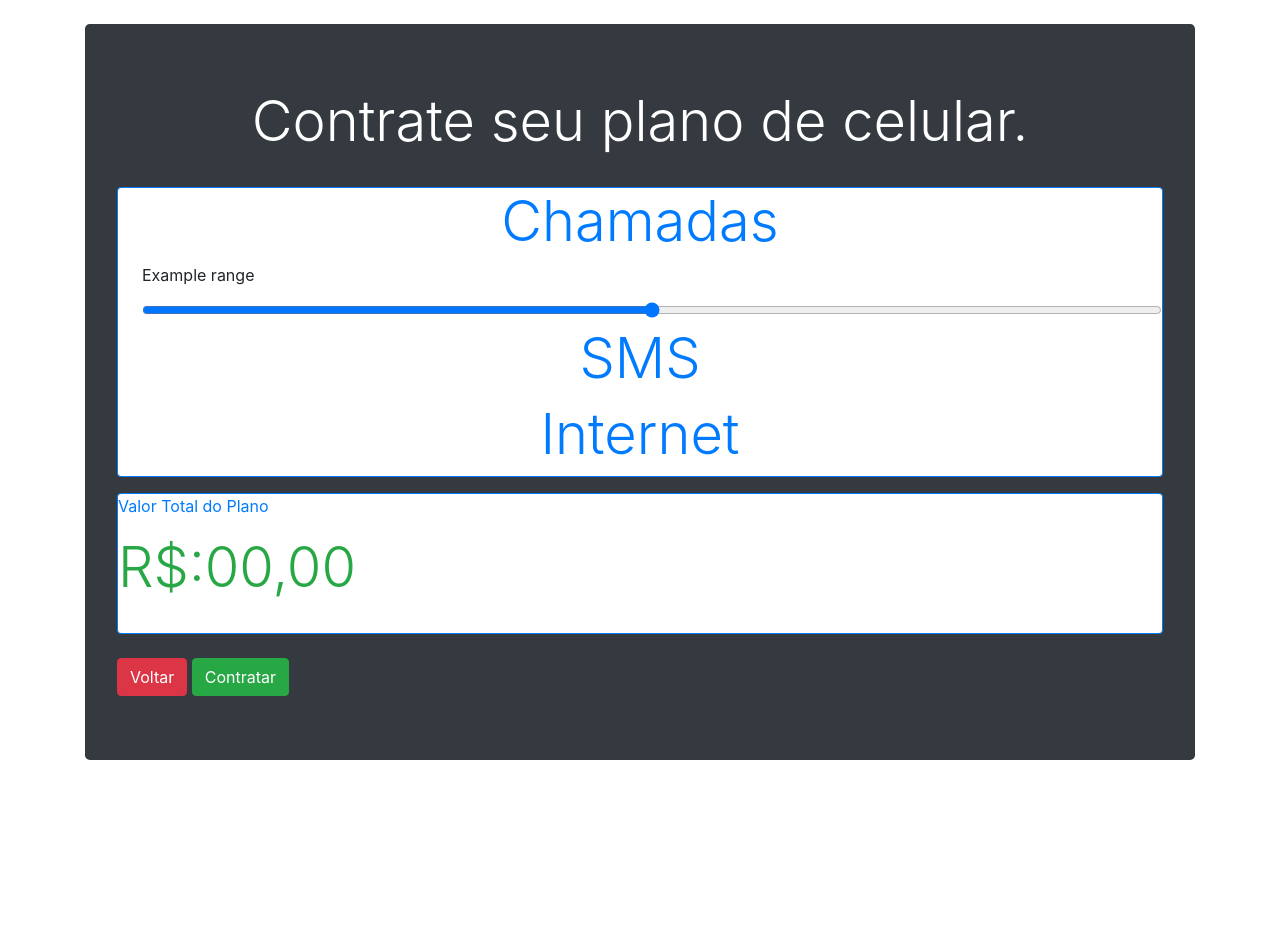
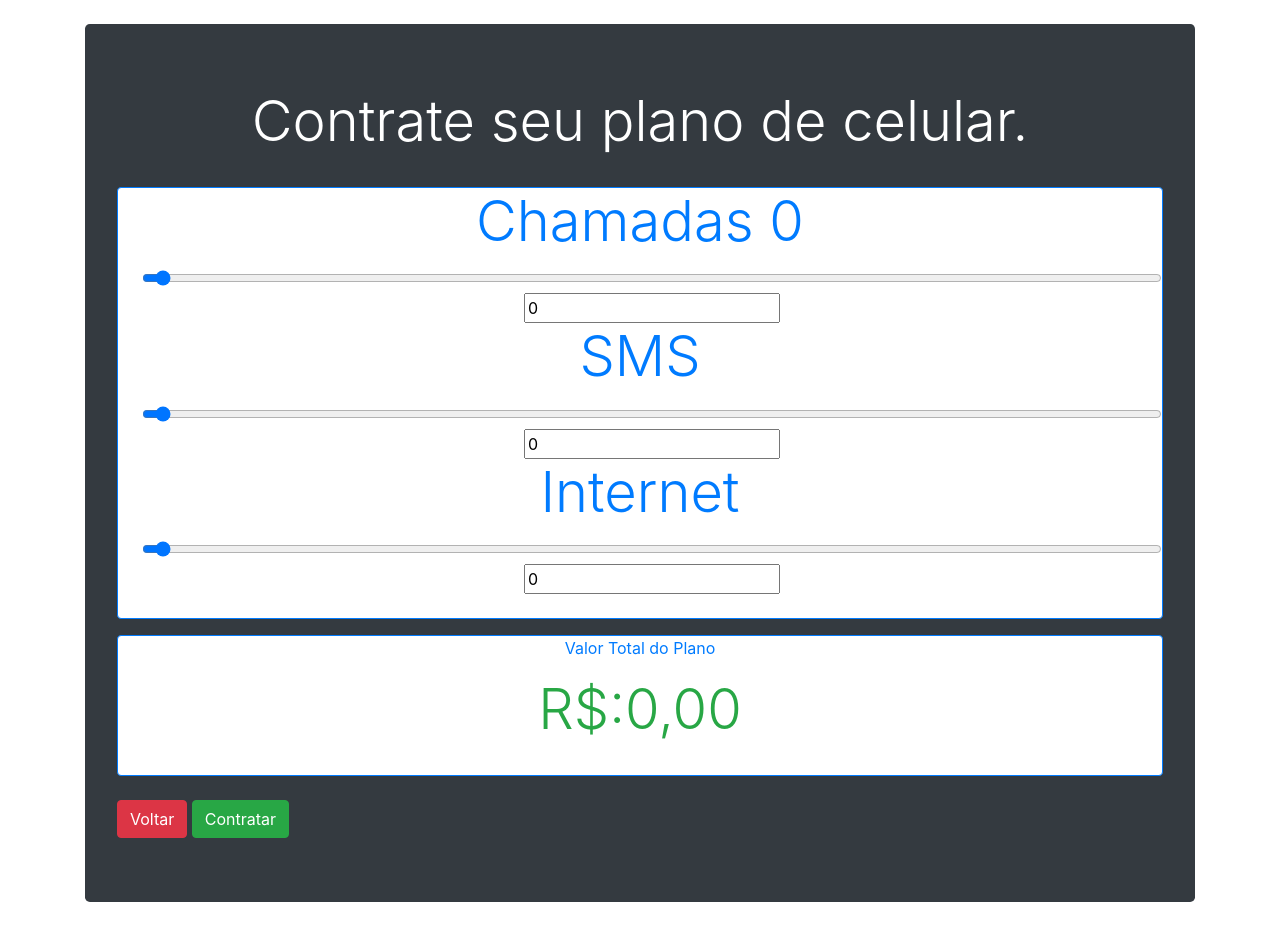
Before and after one commit to acbertini/tp-ling-prog-iv, a PHP site: page /plano_movel.php in a window 1280 px wide. Shown: the part 56-990 px from the top of the page. Before the commit the page ends 816 px from the top, so only its background shows below. Run offline with PHP 8.4, Linux system fonts and the light colour scheme; some libraries are stand-ins or nearby versions.

Commit message:
indo pra frente

```diff
--- a/pagina/plano_movel.php
+++ b/pagina/plano_movel.php
@@ -59,27 +59,52 @@
 
           <br/>
 
-          <div class="jumbotron bg-dark">
+          <div class="jumbotron bg-dark mx-auto">
 
             <h1 class="display-4 text-center text-white">Contrate seu plano de celular.</h1><br/>
 
-          <div class="card mb-3 border border-primary">
+          <div class="card mb-3 border border-primary mx-auto text-center">
 
-           <h1 class="display-4 text-center text-primary">Chamadas</h1>
-
+           <h1 class="display-4 text-center text-primary mx-auto">Chamadas <span>0</span></h1>
             <div class="custom-control custom-range">
-               <label for="customRange3">Example range</label>
-               <input type="range" class="custom-range form-control" min="0" max="5000" step="0.5" id="customRange3">
+               <input type="range" class="custom-range form-control" min="0" max="5000" step="100" id="customRange1" value="0" oninput="display.value=value" onchange="display.value=value">
+                <input type="text" id="display" value="0" readonly>
             </div>
-
            <h1 class="display-4 text-center text-primary">SMS</h1>
-
+            <div class="custom-control custom-range">
+               <input type="range" class="custom-range form-control" min="0" max="5000" step="100" id="customRange2" value="0" oninput="display2.value=value" onchange="display2.value=value">
+               <input type="text" id="display2" value="0" readonly>
+            </div>
            <h1 class="display-4 text-center text-primary">Internet</h1>
+            <div class="custom-control custom-range">
+               <input type="range" class="custom-range form-control" min="0" max="5000" step="100" id="customRange3" value="0" oninput="display3.value=value" onchange="display3.value=value">
+               <input type="text" id="display3" value="0" readonly><br/>
+               <br/>
+            </div>
         </div>
 
-          <div class="card border border-primary">
+                               <script type="text/javascript">
+                        (function() {
+                        var minutos = document.getElementById('customRange1').value;
+                        var sms = document.getElementById('customRange2').value;
+                        var rede_movel = document.getElementById('customRange3').value;
+
+                        var resultado = document.getElementById('resultado_soma');
+                        var total = 0;
+
+                            minutos.onchange = function() {
+                               total = minutos * 0,08;
+                               total += sms * 0,05;
+                               total += rede_movel * 0,02;;
+                        }
+                                resultado.innerHTML = total;
+                            }
+                        }})();
+                    </script>
+
+          <div class="card border border-primary mx-auto text-center">
             <p class="text-primary">Valor Total do Plano</p>
-            <h1 class="display-4 text-success">R$:00,00</h1><br/>
+            <h1 class="display-4 text-success" id="result">R$:<span id="resultado_soma">0</span>,00</h1><br/>
           </div>
           <br/>
           <a href="index.php" class="btn btn-danger">Voltar</a>
--- a/pagina/plano_televisao.php
+++ b/pagina/plano_televisao.php
@@ -138,7 +138,6 @@
             <?
             $variavel = 00,00
             ?>
-            <div id='resultado_soma_menos_variavel'><?echo $total_geral?></div>
                         <script type="text/javascript">
                         (function() {
             var elements = document.getElementsByTagName('input');
```
